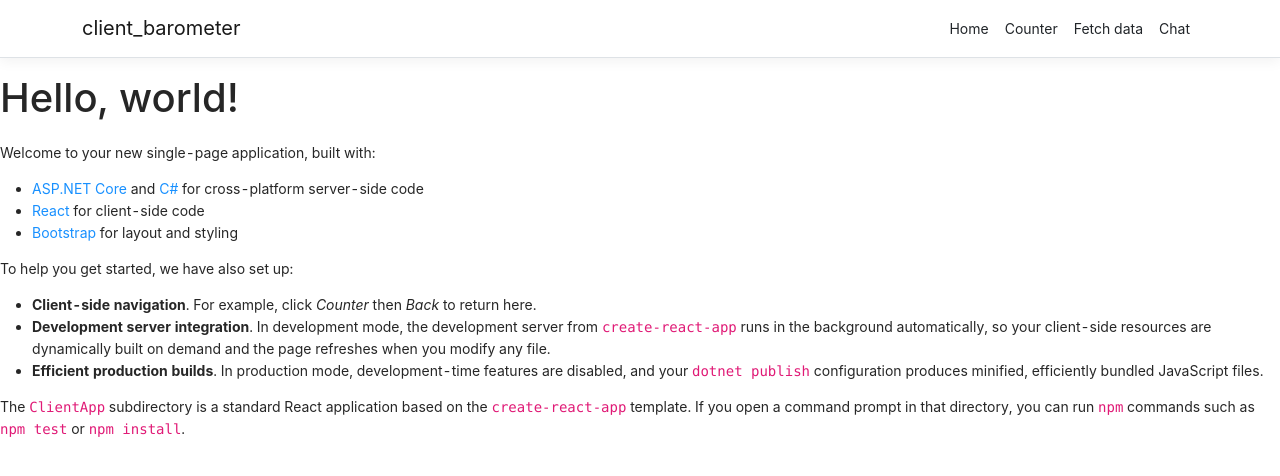
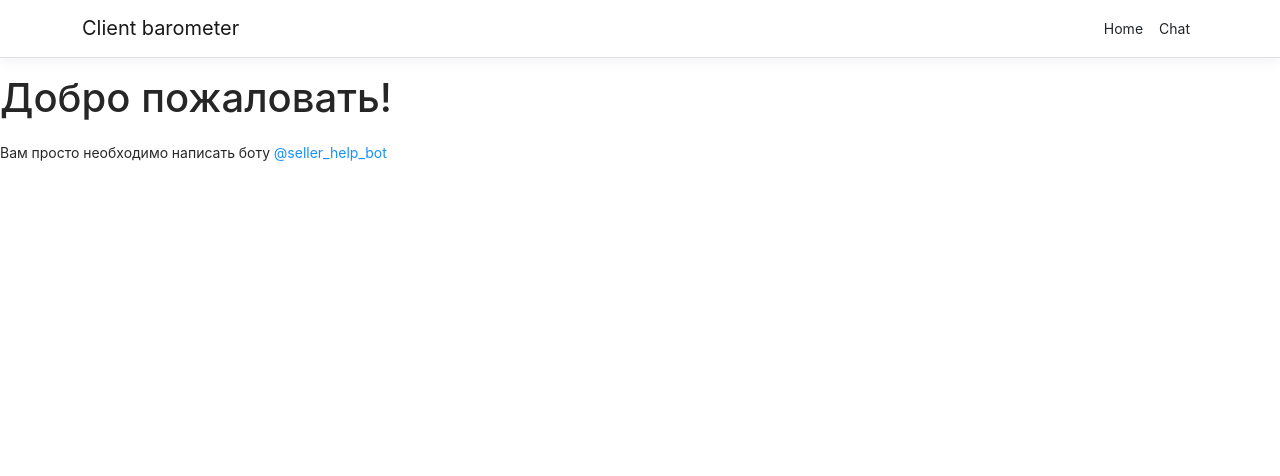
Before and after one commit to inickolayev/client-barometer, a React (Create React App) app in the folder src/Front/: page / in a window 1280 px wide. Shown: the top 476 px of the page. Built offline with nearby package versions, Linux system fonts and the light colour scheme.

Commit message:
Removed unused pages

```diff
--- a/src/Front/src/App.tsx
+++ b/src/Front/src/App.tsx
@@ -2,8 +2,6 @@ import React, { Component } from 'react';
 import { Route } from 'react-router'
 import { Layout } from './components/Layout';
 import { Home } from './components/Home';
-import { FetchData } from './components/FetchData';
-import { Counter } from './components/Counter';
 import { ChatPage } from './components/ChatPage';
 import { Chats } from './components/Chats';
 
@@ -16,8 +14,6 @@ export default class App extends Component {
     return (
       <Layout>
         <Route exact path='/' component={Home} />
-        <Route path='/counter' component={Counter} />
-        <Route path='/fetch-data' component={FetchData} />
         <Route exact path='/chat/:chatId' component={ChatPage} />
         <Route exact path='/chat' component={Chats} />
       </Layout>
--- a/src/Front/src/components/Counter.tsx
+++ /dev/null
@@ -1,35 +0,0 @@
-import React, { Component } from 'react';
-
-type CounterProps = {
-}
-
-type CounterState = {
-    currentCount: number
-}
-
-export class Counter extends Component<CounterProps, CounterState> {
-    static displayName = Counter.name;
-
-    constructor(props: CounterProps) {
-        super(props);
-        this.state = { currentCount: 0 };
-        this.incrementCounter = this.incrementCounter.bind(this);
-    }
-
-    incrementCounter() {
-      this.setState({
-          currentCount: this.state.currentCount + 1
-      });
-    }
-
-    render() {
-      return (
-        <div>
-            <h1>Counter</h1>
-            <p>This is a simple example of a React component.</p>
-            <p aria-live="polite">Current count: <strong>{this.state.currentCount}</strong></p>
-            <button className="btn btn-primary" onClick={this.incrementCounter}>Increment</button>
-        </div>
-      );
-    }
-}
--- a/src/Front/src/components/FetchData.tsx
+++ /dev/null
@@ -1,74 +0,0 @@
-import React, { Component } from 'react';
-import { ApiService } from '../utilites/api/api';
-import { WeatherForecast } from '../utilites/api/contracts';
-
-type FetchDataProps = {
-
-}
-
-type FetchDataState = {
-    forecasts: WeatherForecast[]
-    loading: boolean
-}
-
-export class FetchData extends Component<FetchDataProps, FetchDataState> {
-    static displayName = FetchData.name;
-    _apiService = new ApiService();
-
-    constructor(props: FetchDataProps) {
-        super(props);
-        this.state = { forecasts: [], loading: true };
-    }
-
-    componentDidMount() {
-        this.populateWeatherData();
-    }
-
-    static renderForecastsTable(forecasts: WeatherForecast[]) {
-        return (
-        <table className='table table-striped' aria-labelledby="tabelLabel">
-            <thead>
-                <tr>
-                    <th>Some date 3</th>
-                    <th>Temp. (C)</th>
-                    <th>Temp. (F)</th>
-                    <th>Summary</th>
-                </tr>
-            </thead>
-            <tbody>
-                {forecasts.map(forecast =>
-                <tr key={new Date(forecast.date).getUTCMilliseconds()}>
-                    <td>{new Date(forecast.date).toDateString()}</td>
-                    <td>{forecast.temperatureC}</td>
-                    <td>{forecast.temperatureF}</td>
-                    <td>{forecast.summary}</td>
-                </tr>
-                )}
-            </tbody>
-        </table>
-        );
-    }
-
-    render() {
-        let contents = this.state.loading
-        ? <p><em>Loading...</em></p>
-        : FetchData.renderForecastsTable(this.state.forecasts);
-
-        return (
-        <div>
-            <h1 id="tabelLabel" >Weather forecast</h1>
-            <p>This component demonstrates fetching data from the server.</p>
-            {contents}
-        </div>
-        );
-    }
-
-    async populateWeatherData() {
-        const response = await this._apiService.getWeatherForecast();
-        if (response.success){
-            this.setState({ forecasts: response.data, loading: false });
-        } else {
-            this.setState({ forecasts: [], loading: false });
-        }
-    }
-}
--- a/src/Front/src/components/Home.tsx
+++ b/src/Front/src/components/Home.tsx
@@ -6,20 +6,8 @@ export class Home extends Component {
   render () {
     return (
       <div>
-        <h1>Hello, world!</h1>
-        <p>Welcome to your new single-page application, built with:</p>
-        <ul>
-          <li><a href='https://get.asp.net/'>ASP.NET Core</a> and <a href='https://msdn.microsoft.com/en-us/library/67ef8sbd.aspx'>C#</a> for cross-platform server-side code</li>
-          <li><a href='https://facebook.github.io/react/'>React</a> for client-side code</li>
-          <li><a href='http://getbootstrap.com/'>Bootstrap</a> for layout and styling</li>
-        </ul>
-        <p>To help you get started, we have also set up:</p>
-        <ul>
-          <li><strong>Client-side navigation</strong>. For example, click <em>Counter</em> then <em>Back</em> to return here.</li>
-          <li><strong>Development server integration</strong>. In development mode, the development server from <code>create-react-app</code> runs in the background automatically, so your client-side resources are dynamically built on demand and the page refreshes when you modify any file.</li>
-          <li><strong>Efficient production builds</strong>. In production mode, development-time features are disabled, and your <code>dotnet publish</code> configuration produces minified, efficiently bundled JavaScript files.</li>
-        </ul>
-        <p>The <code>ClientApp</code> subdirectory is a standard React application based on the <code>create-react-app</code> template. If you open a command prompt in that directory, you can run <code>npm</code> commands such as <code>npm test</code> or <code>npm install</code>.</p>
+        <h1>Добро пожаловать!</h1>
+        <p>Вам просто необходимо написать боту <a href="https://telegram.im/@seller_help_bot" target="_blank">@seller_help_bot</a></p>
       </div>
     );
   }
--- a/src/Front/src/components/NavMenu.tsx
+++ b/src/Front/src/components/NavMenu.tsx
@@ -33,18 +33,12 @@ export class NavMenu extends Component<NavMenuProps, NavMenuState> {
       <header>
         <Navbar className="navbar-expand-sm navbar-toggleable-sm ng-white border-bottom box-shadow mb-3" light>
           <Container>
-            <NavbarBrand tag={Link} to="/">client_barometer</NavbarBrand>
+            <NavbarBrand tag={Link} to="/">Client barometer</NavbarBrand>
             <NavbarToggler onClick={this.toggleNavbar} className="mr-2" />
             <Collapse className="d-sm-inline-flex flex-sm-row-reverse" isOpen={!this.state.collapsed} navbar>
               <ul className="navbar-nav flex-grow">
                 <NavItem>
                   <NavLink tag={Link} className="text-dark" to="/">Home</NavLink>
-                </NavItem>
-                <NavItem>
-                  <NavLink tag={Link} className="text-dark" to="/counter">Counter</NavLink>
-                </NavItem>
-                <NavItem>
-                  <NavLink tag={Link} className="text-dark" to="/fetch-data">Fetch data</NavLink>
                 </NavItem>
                 <NavItem>
                   <NavLink tag={Link} className="text-dark" to="/chat">Chat</NavLink>
```
